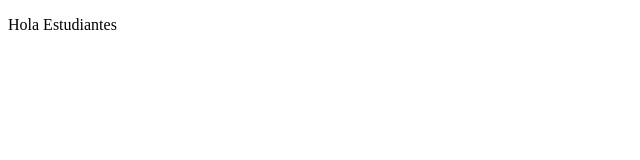
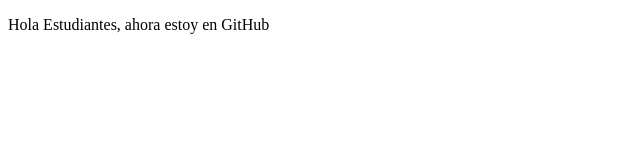
Before and after one commit to jjjerke/proyectoDemoCursoPrework, a plain HTML site: page index.html in a window 1280 px wide. Shown: the whole page, without its empty margins (0-640 px from the left). Drawn offline with Linux system fonts and the light colour scheme.

```diff
--- a/index.html
+++ b/index.html
@@ -9,7 +9,7 @@
 </head>
 <body>
     <p>
-        Hola Estudiantes
+        Hola Estudiantes, ahora estoy en GitHub
     </p>
 
 </body>
```
